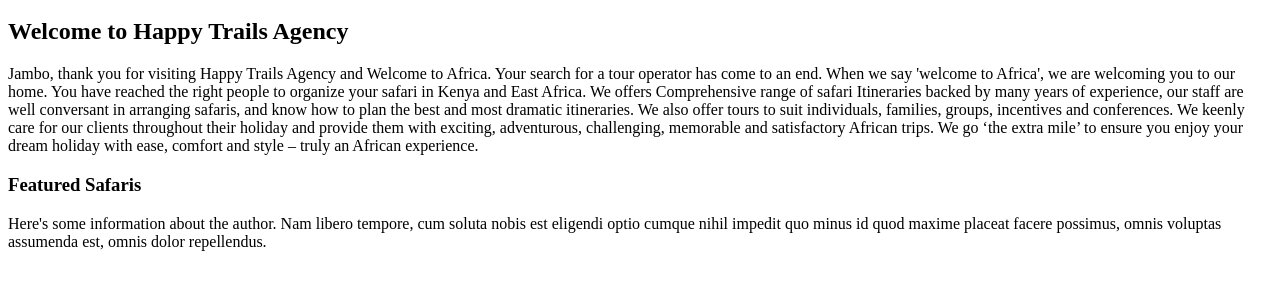
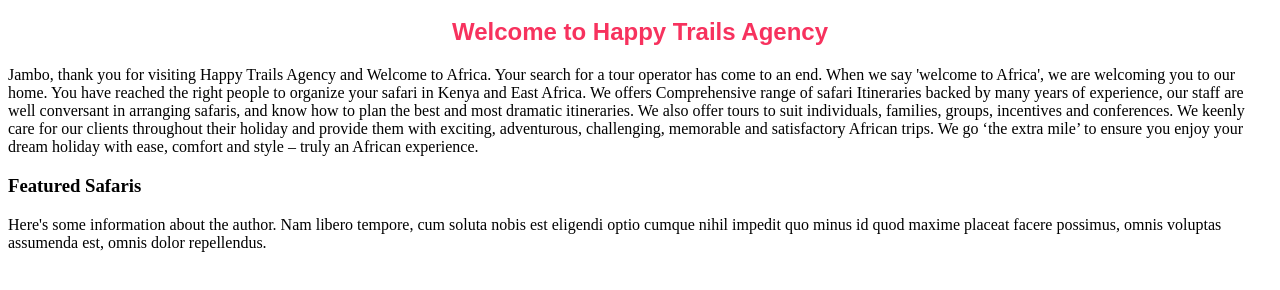
Before and after one commit to Janey-Doe/travel-agency, a plain HTML site: page agency.html in a window 1280 px wide. Shown: the part 48-338 px from the top of the page. Drawn offline with Linux system fonts and the light colour scheme.

Commit message:
h2 and h3 css styling

```diff
--- a/css/styles.css
+++ b/css/styles.css
@@ -3,3 +3,14 @@
   color: #f7325e;
   font-family: fantasy;
 }
+h2{
+  text-align: center;
+  color: #f7325e;
+  font-family: fantasy;
+  }
+
+  h2{
+    text-align: center;
+    color: #f7325e;
+    font-family: fantasy;
+  }
```
